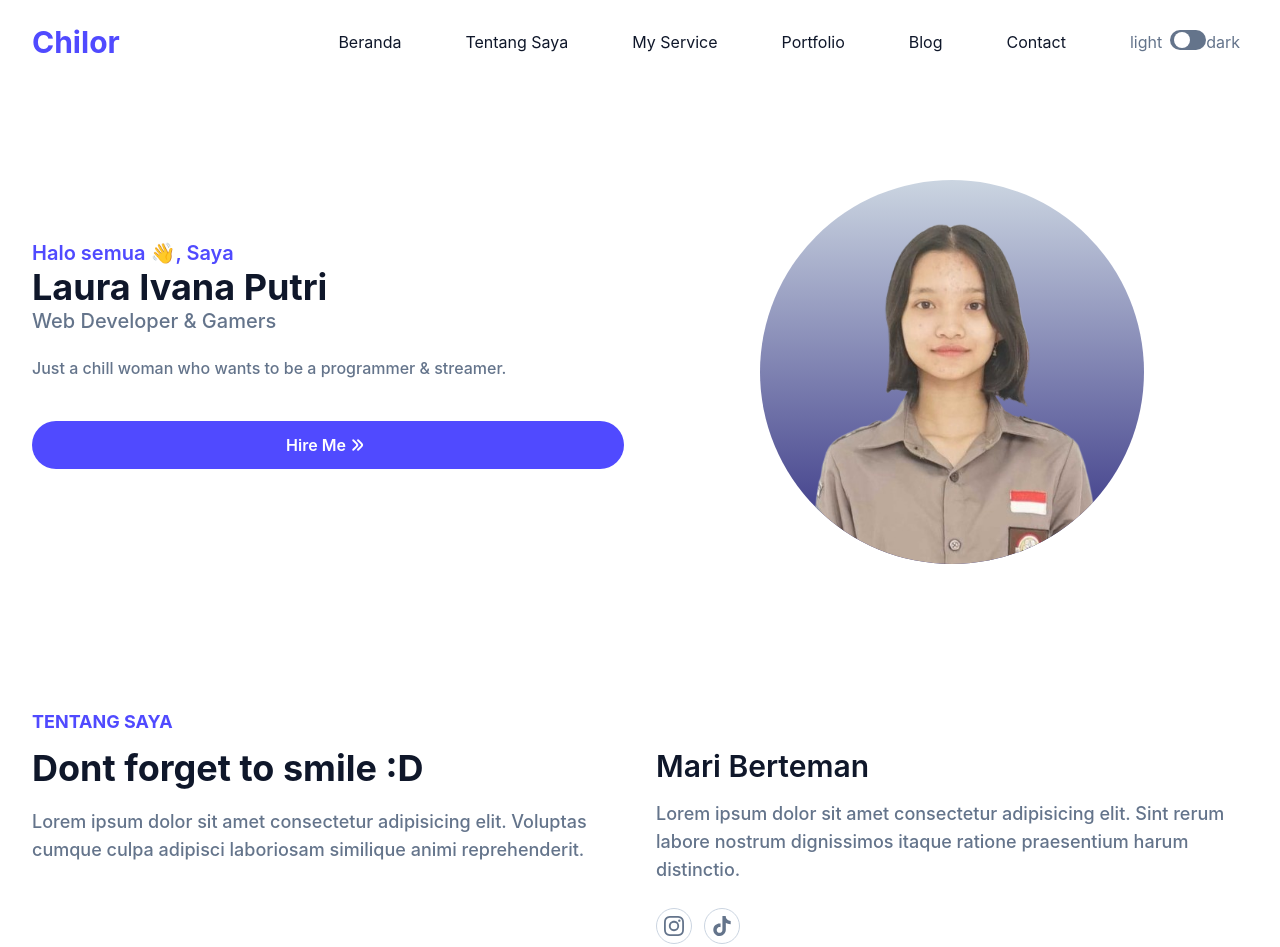
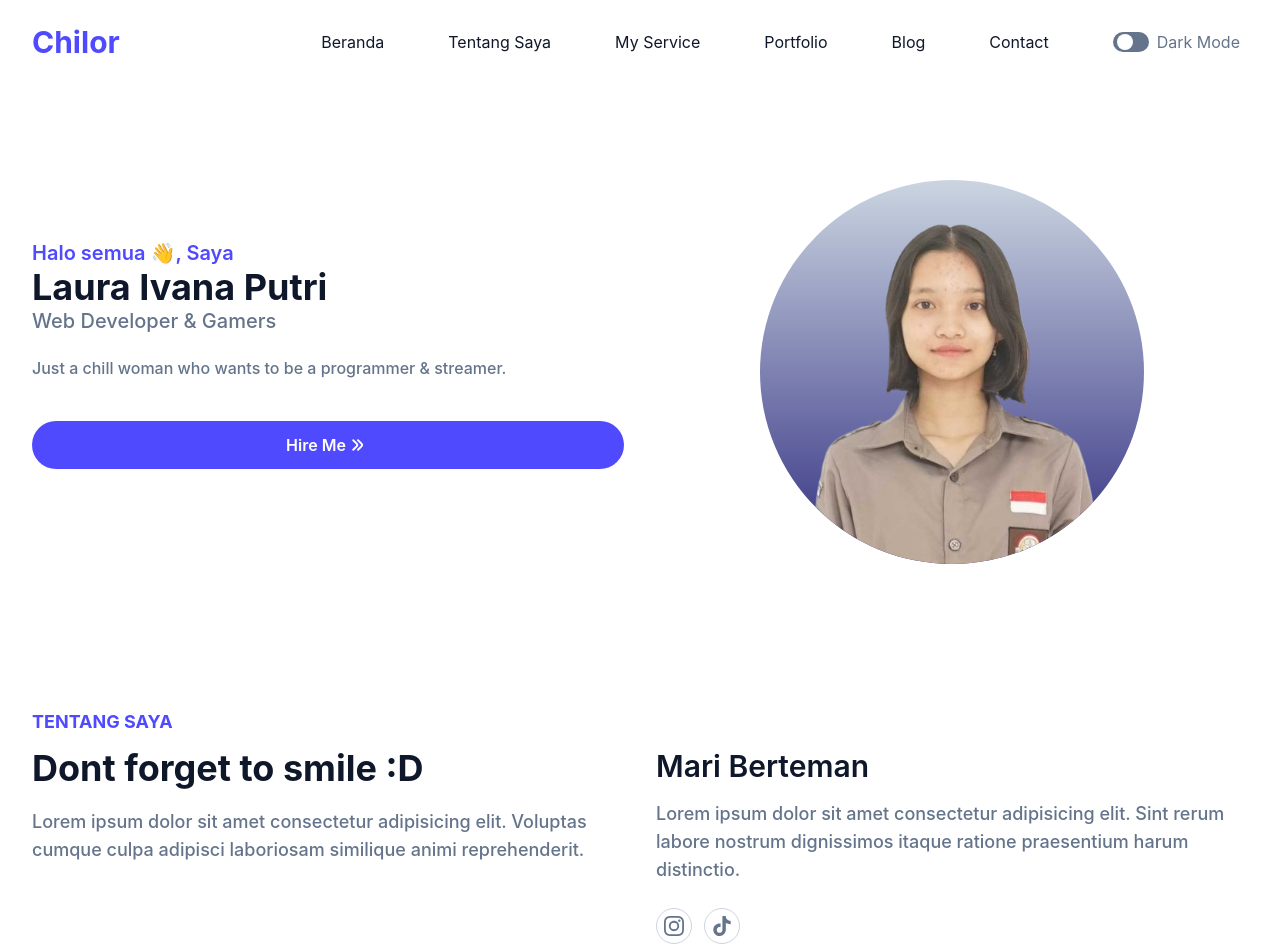
Before and after one commit to Chilorr/portfolio-tailwind, a website: page index.html in a window 1280 px wide. Shown: the top 947 px of the page. Drawn offline with Linux system fonts and the light colour scheme.

Commit message:
update darkmode toggle

```diff
--- a/index.html
+++ b/index.html
@@ -4,7 +4,7 @@
     <meta charset="UTF-8">
     <meta name="viewport" content="width=device-width, initial-scale=1.0">
     <title>Portofolio TailwindCSS</title>
-    <link href="dist/output.css" rel="stylesheet">
+    <link href="dist/css/final.css" rel="stylesheet">
     <script>
         document.documentElement.classList.toggle(
             'dark',
@@ -48,17 +48,14 @@
                                 <a href="#contact" class="text-base text-dark py-2 mx-8 flex group-hover:text-primary dark:text-white">Contact</a>
                             </li>
                             <li class="flex items-center pl-8">
-                                <div class="flex">
-                                    <span class="mr-2 text-slate-500">light</span>
+                                <div class="flex justify-center items-center">
                                     <input type="checkbox" class="hidden" id="dark-toggle">
-                                    <label for="dark-toggle">
+                                    <label for="dark-toggle" class="mr-2">
                                         <div class="flex h-5 w-9 cursor-pointer items-center rounded-full bg-slate-500 p-1">
-                                            <div class="toggle-circle h-4 w-4 rounded-full bg-white transition duration-300 ease-in-out">
-
-                                            </div>
+                                            <div class="toggle-circle h-4 w-4 rounded-full bg-white transition duration-300 ease-in-out"></div>
                                         </div>
                                     </label>
-                                    <span class="mr-2 text-slate-500">dark</span>
+                                    <span class="mr-2 text-slate-500">Dark Mode</span>
                                 </div>
                             </li>
                         </ul>
```
